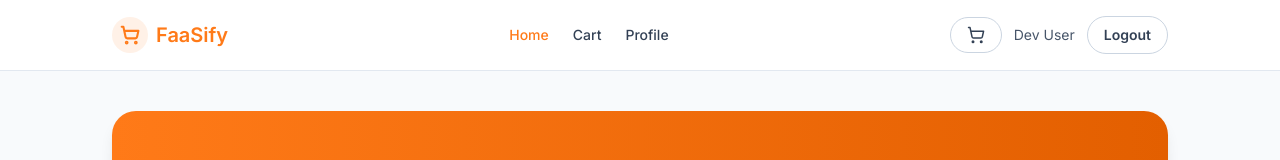
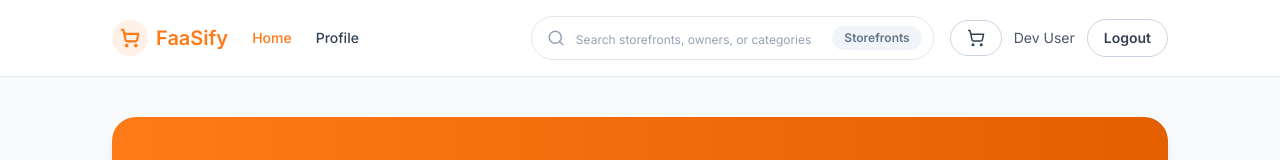
Before and after one commit to faasify-official/frontend, a React (Vite) app: page / in a window 1280 px wide. Shown: the top 160 px of the page. Built offline with nearby package versions, Linux system fonts and the light colour scheme; no server answers.

Commit message:
Add search bar in Navbar and functionality - filtering from local mock data

```diff
--- a/src/App.tsx
+++ b/src/App.tsx
@@ -1,13 +1,16 @@
 import { Outlet } from 'react-router-dom'
 import MainLayout from '@layouts/MainLayout'
 import ToastContainer from '@components/Toast'
+import { SearchProvider } from '@context/SearchContext'
 
 function App() {
   return (
-    <MainLayout>
-      <Outlet />
-      <ToastContainer />
-    </MainLayout>
+    <SearchProvider>
+      <MainLayout>
+        <Outlet />
+        <ToastContainer />
+      </MainLayout>
+    </SearchProvider>
   )
 }
 
--- a/src/components/Navbar.tsx
+++ b/src/components/Navbar.tsx
@@ -1,29 +1,32 @@
-import { Link, NavLink } from 'react-router-dom'
+import { Link, NavLink, useMatch} from 'react-router-dom'
 import { ShoppingCart } from 'lucide-react'
 import { useCart } from '@hooks/useCart'
 import { useAuth } from '@context/AuthContext'
+import SearchBar from '@components/SearchBar'
 
 const navItems = [
   { label: 'Home', to: '/' },
-  { label: 'Cart', to: '/cart' },
   { label: 'Profile', to: '/profile' },
 ]
 
 const Navbar = () => {
   const { cartCount } = useCart()
   const { user, isAuthenticated, logout } = useAuth()
+  const cartMatch = useMatch('/cart')
+  const cartPageActiveBtnClass = `inline-flex items-center justify-center rounded-full border ${cartMatch ? 'border-primary' : 'border-slate-300'} px-4 py-2 text-sm font-semibold ${cartMatch ? 'text-primary' : 'text-slate-700'} transition hover:border-primary hover:text-primary focus-visible:outline focus-visible:outline-2 focus-visible:outline-offset-2 focus-visible:outline-primary relative transition`
 
   return (
     <header className="border-b border-slate-200 bg-white">
-      <div className="mx-auto flex w-full max-w-6xl items-center justify-between px-4 py-4 sm:px-8 lg:px-12">
+      <div className="mx-auto flex w-full max-w-6xl flex-col gap-3 px-4 py-4 sm:px-8 lg:px-12">
+        <div className="flex w-full flex-wrap items-center gap-4">
+          <div className="flex flex-1 items-center gap-6">
             <Link to="/" className="flex items-center gap-2 text-xl font-semibold text-primary">
               <span className="inline-flex h-9 w-9 items-center justify-center rounded-full bg-primary/10 text-primary">
                 <ShoppingCart size={20} strokeWidth={2.5} />
               </span>
               FaaSify
             </Link>
-
-        <nav className="hidden items-center gap-6 text-sm font-medium text-slate-700 sm:flex">
+            <nav className="hidden items-center gap-6 text-sm font-medium text-slate-700 lg:flex">
               {navItems.map((item) => (
                 <NavLink
                   key={item.to}
@@ -37,10 +40,13 @@ const Navbar = () => {
                 </NavLink>
               ))}
             </nav>
-
+          </div>
+          <div className="hidden flex-1 justify-center lg:flex">
+            <SearchBar />
+          </div>
           <div className="flex items-center gap-3">
-          <Link to="/cart" className="btn-outline relative">
-            <ShoppingCart size={18} />
+            <Link to="/cart" className={cartPageActiveBtnClass}>
+              <ShoppingCart size={18} color="currentColor" />
               {cartCount > 0 && (
                 <span className="absolute -right-1 -top-1 inline-flex h-5 min-w-[1.25rem] items-center justify-center rounded-full bg-primary text-xs font-semibold text-white">
                   {cartCount}
@@ -73,8 +79,11 @@ const Navbar = () => {
             )}
           </div>
         </div>
+        <div className="w-full lg:hidden">
+          <SearchBar />
+        </div>
+      </div>
     </header>
   )
 }
-
 export default Navbar
--- /dev/null
+++ b/src/components/SearchBar.tsx
@@ -0,0 +1,49 @@
+import { Search, X } from 'lucide-react'
+import { useSearch } from '@hooks/useSearch'
+import { useId } from 'react'
+
+const SearchBar = () => {
+  const { query, placeholder, updateQuery, clearQuery, scopeLabel } = useSearch()
+  const inputId = useId()
+
+  return (
+    <form
+      role="search"
+      aria-labelledby={`${inputId}-label`}
+      onSubmit={(event) => event.preventDefault()}
+      className="relative w-full max-w-xl"
+    >
+      <label id={`${inputId}-label`} className="sr-only" htmlFor={inputId}>
+        {placeholder}
+      </label>
+      <div className="pointer-events-none absolute inset-y-0 left-0 flex items-center pl-4 text-slate-400">
+        <Search size={18} />
+      </div>
+      <input
+        id={inputId}
+        type="search"
+        value={query}
+        placeholder={placeholder}
+        onChange={(event) => updateQuery(event.target.value)}
+        className="h-11 w-full rounded-full border border-slate-200 bg-white pl-11 pr-20 text-sm text-charcoal transition placeholder:text-slate-400 placeholder:text-xs focus:border-primary focus:outline-none focus:ring-2 focus:ring-primary/20"
+      />
+      {query && (
+        <button
+          type="button"
+          onClick={clearQuery}
+          className="absolute inset-y-0 right-12 flex items-center text-slate-400 transition hover:text-slate-600"
+          aria-label="Clear search"
+        >
+          <X size={16} />
+        </button>
+      )}
+      <span className="absolute inset-y-0 right-3 flex items-center">
+        <span className="rounded-full bg-slate-100 px-3 py-1 text-xs font-semibold text-slate-500">
+          {scopeLabel}
+        </span>
+      </span>
+    </form>
+  )
+}
+
+export default SearchBar
--- /dev/null
+++ b/src/context/SearchContext.tsx
@@ -0,0 +1,94 @@
+import { createContext, useCallback, useContext, useEffect, useMemo, useState, type ReactNode } from 'react'
+import { useLocation } from 'react-router-dom'
+
+type SearchScope = 'storefronts' | 'items'
+
+type StoreSummary = {
+  id: string
+  name: string
+}
+
+type SearchContextValue = {
+  scope: SearchScope
+  scopeLabel: string
+  placeholder: string
+  query: string
+  updateQuery: (value: string) => void
+  clearQuery: () => void
+  registerStorefront: (store?: StoreSummary) => void
+}
+
+const SearchContext = createContext<SearchContextValue | undefined>(undefined)
+
+const isStorefrontRoute = (pathname: string) => pathname.startsWith('/storefront/')
+
+export const SearchProvider = ({ children }: { children: ReactNode }) => {
+  const location = useLocation()
+  const [queries, setQueries] = useState<Record<SearchScope, string>>({
+    storefronts: '',
+    items: '',
+  })
+  const [store, setStore] = useState<StoreSummary | undefined>()
+
+  const scope: SearchScope = isStorefrontRoute(location.pathname) ? 'items' : 'storefronts'
+  const query = queries[scope]
+
+  const updateQuery = useCallback(
+    (value: string) => {
+      setQueries((prev) => ({
+        ...prev,
+        [scope]: value,
+      }))
+    },
+    [scope],
+  )
+
+  const clearQuery = useCallback(() => {
+    setQueries((prev) => ({
+      ...prev,
+      [scope]: '',
+    }))
+  }, [scope])
+
+  const registerStorefront = useCallback((summary?: StoreSummary) => {
+    setStore(summary)
+  }, [])
+
+  useEffect(() => {
+    if (scope === 'storefronts') {
+      setStore(undefined)
+    }
+  }, [scope])
+
+  const placeholder =
+    scope === 'storefronts'
+      ? 'Search storefronts, owners, or categories'
+      : store
+        ? `Search ${store.name} inventory`
+        : 'Search storefront items'
+
+  const scopeLabel = scope === 'storefronts' ? 'Storefronts' : store?.name ?? 'Items'
+
+  const value = useMemo(
+    () => ({
+      scope,
+      scopeLabel,
+      placeholder,
+      query,
+      updateQuery,
+      clearQuery,
+      registerStorefront,
+    }),
+    [scope, scopeLabel, placeholder, query, updateQuery, clearQuery, registerStorefront],
+  )
+
+  return <SearchContext.Provider value={value}>{children}</SearchContext.Provider>
+}
+
+export const useSearchContext = () => {
+  const context = useContext(SearchContext)
+  if (!context) {
+    throw new Error('useSearchContext must be used within a SearchProvider')
+  }
+  return context
+}
--- /dev/null
+++ b/src/hooks/useSearch.ts
@@ -0,0 +1,5 @@
+import { useSearchContext } from '@context/SearchContext'
+
+export const useSearch = () => {
+  return useSearchContext()
+}
--- a/src/pages/HomePage.tsx
+++ b/src/pages/HomePage.tsx
@@ -1,7 +1,21 @@
+import { useMemo } from 'react'
 import { storefronts } from '@data/storefronts'
 import StorefrontCard from '@components/StorefrontCard'
+import { useSearch } from '@hooks/useSearch'
 
 const HomePage = () => {
+  const { query } = useSearch()
+  const normalizedQuery = query.trim().toLowerCase()
+  const filteredStorefronts = useMemo(() => {
+    if (!normalizedQuery) {
+      return storefronts
+    }
+    return storefronts.filter((storefront) => {
+      const haystack = `${storefront.name} ${storefront.description} ${storefront.category} ${storefront.owner}`.toLowerCase()
+      return haystack.includes(normalizedQuery)
+    })
+  }, [normalizedQuery])
+
   return (
     <section className="flex flex-col gap-10">
       <div className="rounded-3xl bg-gradient-to-r from-primary to-primary-dark px-8 py-12 text-white shadow-lg sm:px-12">
@@ -22,17 +36,25 @@ const HomePage = () => {
           <div>
             <h2 className="text-2xl font-semibold text-charcoal">Sample storefronts</h2>
             <p className="mt-1 text-sm text-slate-500">
-              Browse storefronts and discover unique products from independent sellers.
+              {normalizedQuery
+                ? `Showing ${filteredStorefronts.length} result${filteredStorefronts.length === 1 ? '' : 's'} for “${query}”.`
+                : 'Browse storefronts and discover unique products from independent sellers.'}
             </p>
           </div>
           <button className="btn-outline hidden sm:inline-flex">See all storefronts</button>
         </div>
 
-        <div className="grid gap-6 sm:grid-cols-2 xl:grid-cols-3">
-          {storefronts.map((storefront) => (
-            <StorefrontCard key={storefront.storeId} storefront={storefront} />
-          ))}
-        </div>
+        {filteredStorefronts.length === 0 ? (
+          <div className="rounded-xl border border-dashed border-slate-300 bg-white p-12 text-center text-slate-500">
+            No storefronts match “{query}”. Try searching by storefront name, owner, or category.
+          </div>
+        ) : (
+          <div className="grid gap-6 sm:grid-cols-2 xl:grid-cols-3">
+            {filteredStorefronts.map((storefront) => (
+              <StorefrontCard key={storefront.storeId} storefront={storefront} />
+            ))}
+          </div>
+        )}
       </div>
     </section>
   )
--- a/src/pages/StorefrontPage.tsx
+++ b/src/pages/StorefrontPage.tsx
@@ -1,14 +1,30 @@
+import { useEffect, useMemo } from 'react'
 import { useParams } from 'react-router-dom'
 import { storefronts } from '@data/storefronts'
 import { products } from '@data/products'
 import ProductCard from '@components/ProductCard'
+import { useSearch } from '@hooks/useSearch'
 
 const StorefrontPage = () => {
     const { storeId } = useParams<{ storeId: string }>()
+    const { query, clearQuery, registerStorefront } = useSearch()
 
     // Find the storefront by ID
     // TODO: Replace with API call to fetch storefront data
     const storefront = storefronts.find((s) => s.storeId === storeId)
+
+    useEffect(() => {
+        if (!storefront) {
+            registerStorefront(undefined)
+            return
+        }
+
+        registerStorefront({ id: storefront.storeId, name: storefront.name })
+
+        return () => {
+            registerStorefront(undefined)
+        }
+    }, [storefront, registerStorefront])
 
     if (!storefront) {
         return (
@@ -21,9 +37,25 @@ const StorefrontPage = () => {
 
     // Look up products by their IDs
     // TODO: Replace with API call to fetch products for this storefront
-    const storefrontProducts = storefront.items
-        .map((productId) => products.find((p) => p.id === productId))
-        .filter((product): product is NonNullable<typeof product> => product !== undefined)
+    const storefrontProducts = useMemo(
+        () =>
+            storefront.items
+                .map((productId) => products.find((p) => p.id === productId))
+                .filter((product): product is NonNullable<typeof product> => product !== undefined),
+        [storefront],
+    )
+
+    const normalizedQuery = query.trim().toLowerCase()
+    const filteredProducts = useMemo(() => {
+        if (!normalizedQuery) {
+            return storefrontProducts
+        }
+
+        return storefrontProducts.filter((product) => {
+            const haystack = `${product.name} ${product.category} ${product.description}`.toLowerCase()
+            return haystack.includes(normalizedQuery)
+        })
+    }, [normalizedQuery, storefrontProducts])
 
     return (
         <section className="flex flex-col gap-10">
@@ -45,20 +77,31 @@ const StorefrontPage = () => {
 
             {/* Storefront Items */}
             <div className="flex flex-col gap-6">
-                <div>
+                <div className="flex flex-col gap-1">
                     <h2 className="text-2xl font-semibold text-charcoal">All Items</h2>
-                    <p className="mt-1 text-sm text-slate-500">
-                        Browse all products available from {storefront.name}
+                    <p className="text-sm text-slate-500">
+                        {normalizedQuery
+                            ? `Showing ${filteredProducts.length} result${filteredProducts.length === 1 ? '' : 's'} for “${query}”.`
+                            : `Browse all products available from ${storefront.name}`}
                     </p>
                 </div>
 
-                {storefrontProducts.length === 0 ? (
-                    <div className="rounded-xl border border-slate-200 bg-white p-12 text-center">
-                        <p className="text-slate-500">This storefront doesn't have any items yet.</p>
+                {filteredProducts.length === 0 ? (
+                    <div className="rounded-xl border border-dashed border-slate-300 bg-white p-12 text-center">
+                        {storefrontProducts.length === 0 ? (
+                            <p className="text-slate-500">This storefront doesn't have any items yet.</p>
+                        ) : (
+                            <div className="space-y-3">
+                                <p className="text-slate-500">No items match “{query}”.</p>
+                                <button type="button" className="btn-outline mx-auto" onClick={clearQuery}>
+                                    Clear search
+                                </button>
+                            </div>
+                        )}
                     </div>
                 ) : (
                     <div className="grid gap-6 sm:grid-cols-2 xl:grid-cols-3">
-                        {storefrontProducts.map((product) => (
+                        {filteredProducts.map((product) => (
                             <ProductCard key={product.id} product={product} />
                         ))}
                     </div>
```
Lines whose indentation alone changed are shown as unchanged.
